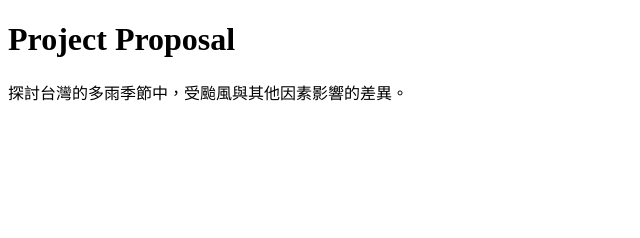
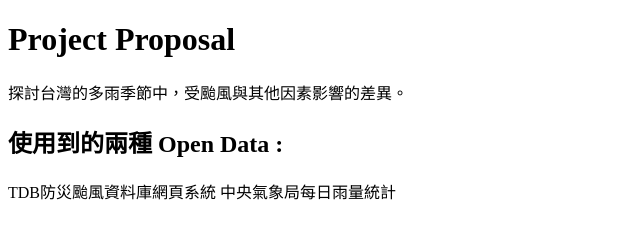
Before and after one commit to ty107192/large-open-12, a plain HTML site: page index.html in a window 1280 px wide. Shown: the whole page, without its empty margins (0-640 px from the left). Drawn offline with Linux system fonts and the light colour scheme.

Commit message:
Update index.html
Add related open datas

```diff
--- a/index.html
+++ b/index.html
@@ -1,5 +1,4 @@
 <!doctype html>
-
 <html lang="zh-TW">
 <head>
   <meta charset="utf-8">
@@ -10,5 +9,10 @@
 	<p>
 	探討台灣的多雨季節中，受颱風與其他因素影響的差異。
 	</p>
+	<h2>使用到的兩種 Open Data :</h2>
+	<p>
+	<a herf="http://rdc28.cwb.gov.tw/data.php">TDB防災颱風資料庫網頁系統</a>
+	<a herf="http://www.cwb.gov.tw/V7/climate/dailyPrecipitation/dP.htm">中央氣象局每日雨量統計</a>
+	</p>
 </body>
 </html>
```
